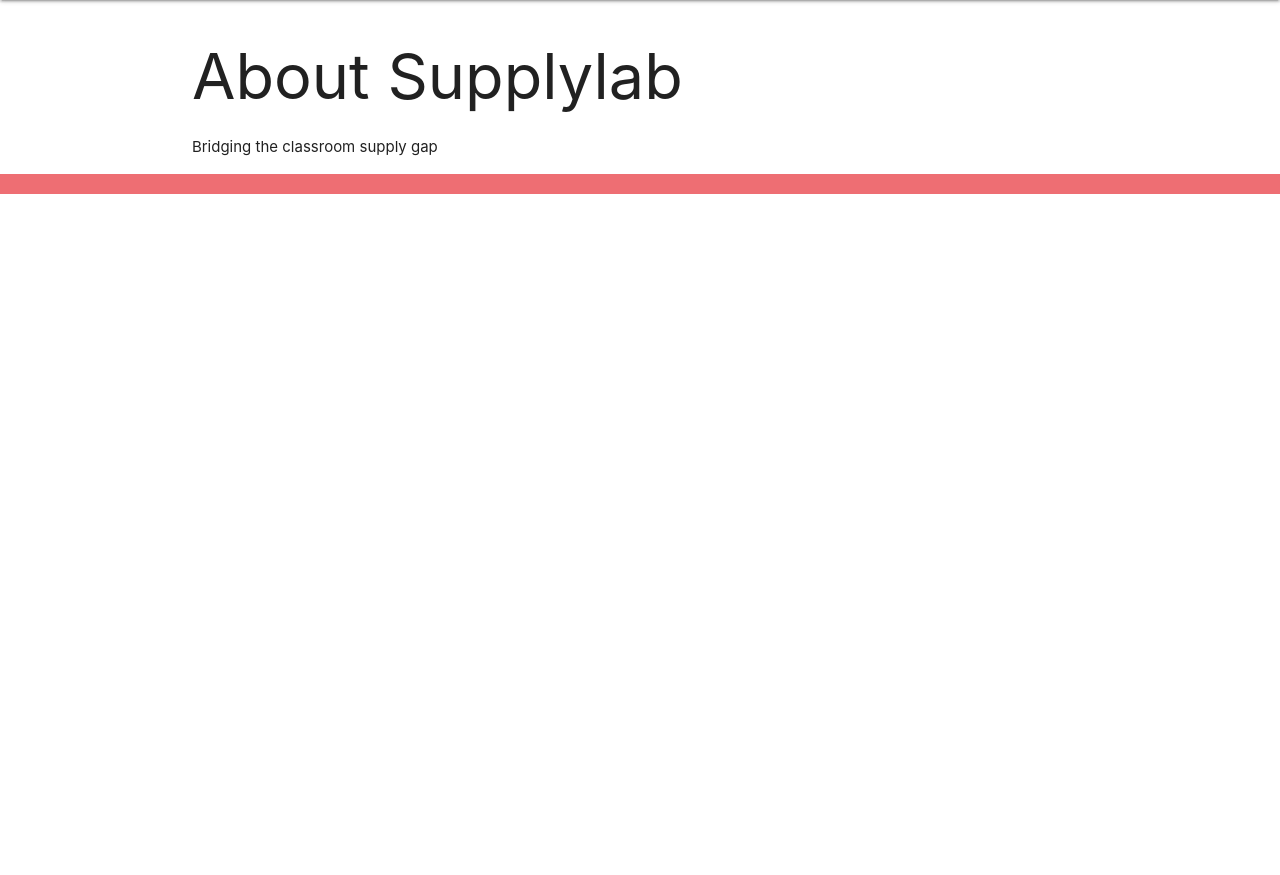
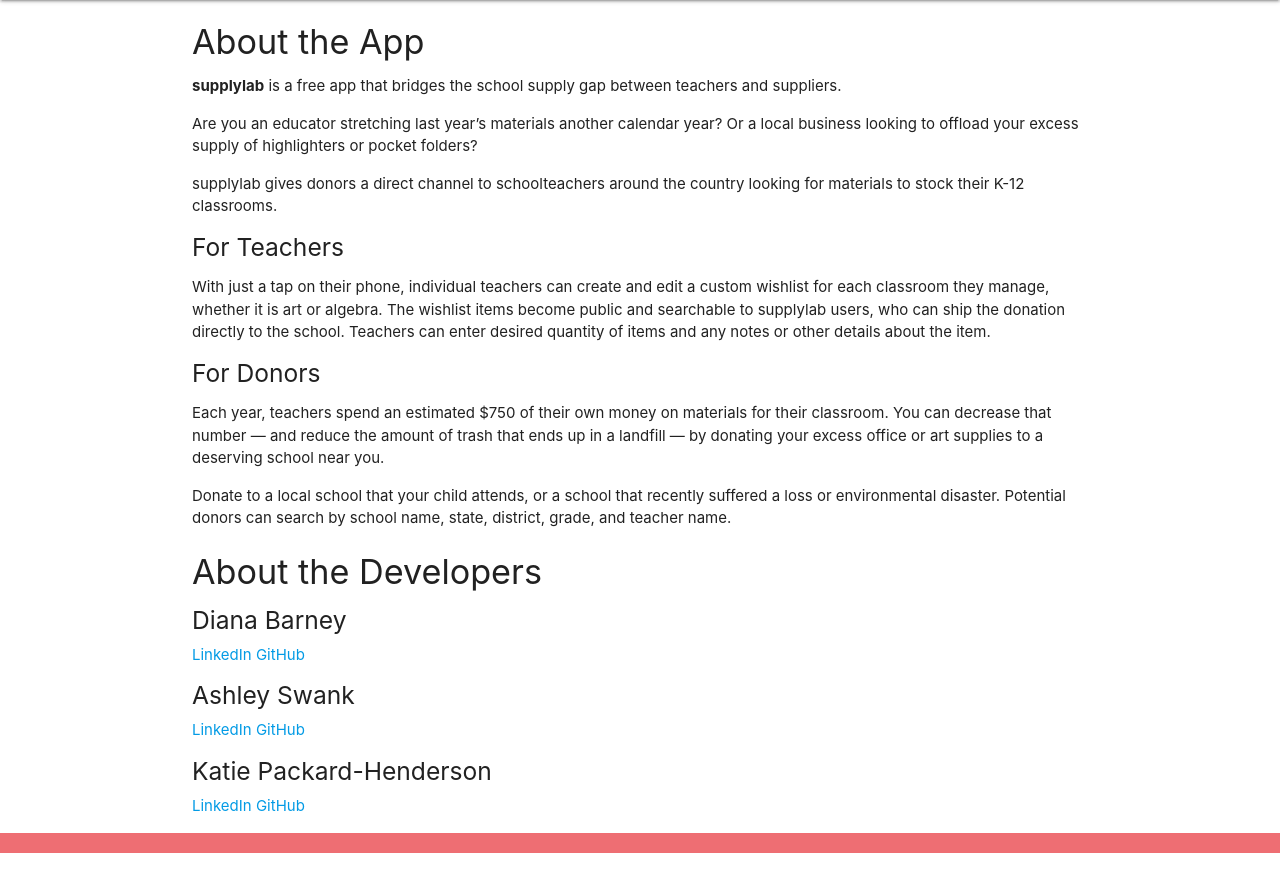
Before and after one commit to kepackard/supplylab, a Django app: page /about/ in a window 1280 px wide. Shown: the part 64-939 px from the top of the page. Before the commit the page ends 258 px from the top, so only its background shows below. Run offline with Django 3.2, Linux system fonts and the light colour scheme.

Commit message:
Adds About copy

```diff
--- a/main_app/templates/about.html
+++ b/main_app/templates/about.html
@@ -1,8 +1,38 @@
 {% extends 'base.html' %}
 {% block content %}
 
-    <h1>About Supplylab</h1>
-    <p>Bridging the classroom supply gap</p>
-    <!-- todo - add more here including author credits and links to linkedin accounts :-) -->
+<div class="About-App">
+    <h4>About the App</h4>
+    <div class="About">
+        <p><b>supplylab</b> is a free app that bridges the school supply gap between teachers and suppliers.</p>
+        <p>Are you an educator stretching last year’s materials another calendar year? Or a local business looking to offload your excess supply of highlighters or pocket folders?</p>
+        <p>supplylab gives donors a direct channel to schoolteachers around the country looking for materials to stock their K-12 classrooms.</p>
+        <h5>For Teachers</h5>
+        <p>With just a tap on their phone, individual teachers can create and edit a custom wishlist for each classroom they manage, whether it is art or algebra. The wishlist items become public and searchable to supplylab users, who can ship the donation directly to the school. Teachers can enter desired quantity of items and any notes or other details about the item.</p>
+        <h5>For Donors</h5>
+        <p>Each year, teachers spend an estimated $750 of their own money on materials for their classroom. You can decrease that number — and reduce the amount of trash that ends up in a landfill — by donating your excess office or art supplies to a deserving school near you.</p>
+        <p>Donate to a local school that your child attends, or a school that recently suffered a loss or environmental disaster. Potential donors can search by school name, state, district, grade, and teacher name.</p>
+    </div>
+</div>
+<div class="About-Devs">
+    <h4>About the Developers</h4>
+        <ul>
+            <li>
+                <h5>Diana Barney</h5>
+                <a href="https://www.linkedin.com/in/diana-barney-948b9063/" class="diana-li">LinkedIn</a>
+                <a href="https://github.com/ReticentPixie" class="diana-git">GitHub</a>
+            </li>
+            <li>
+                <h5>Ashley Swank</h5>
+                <a href="https://www.linkedin.com/in/ashley-swank-019509213/" class="ashley-li">LinkedIn</a>
+                <a href="https://github.com/alengysia" class="ashley-git">GitHub</a>
+            </li>
+            <li>
+                <h5>Katie Packard-Henderson</h5>
+                <a href="https://www.linkedin.com/in/katie-packard-henderson-5a97a814/" class="katie-li">LinkedIn</a>
+                <a href="https://github.com/kepackard" class="katie-git">GitHub</a>
+            </li>
+        </ul>
+</div>
 
 {% endblock %}
```
